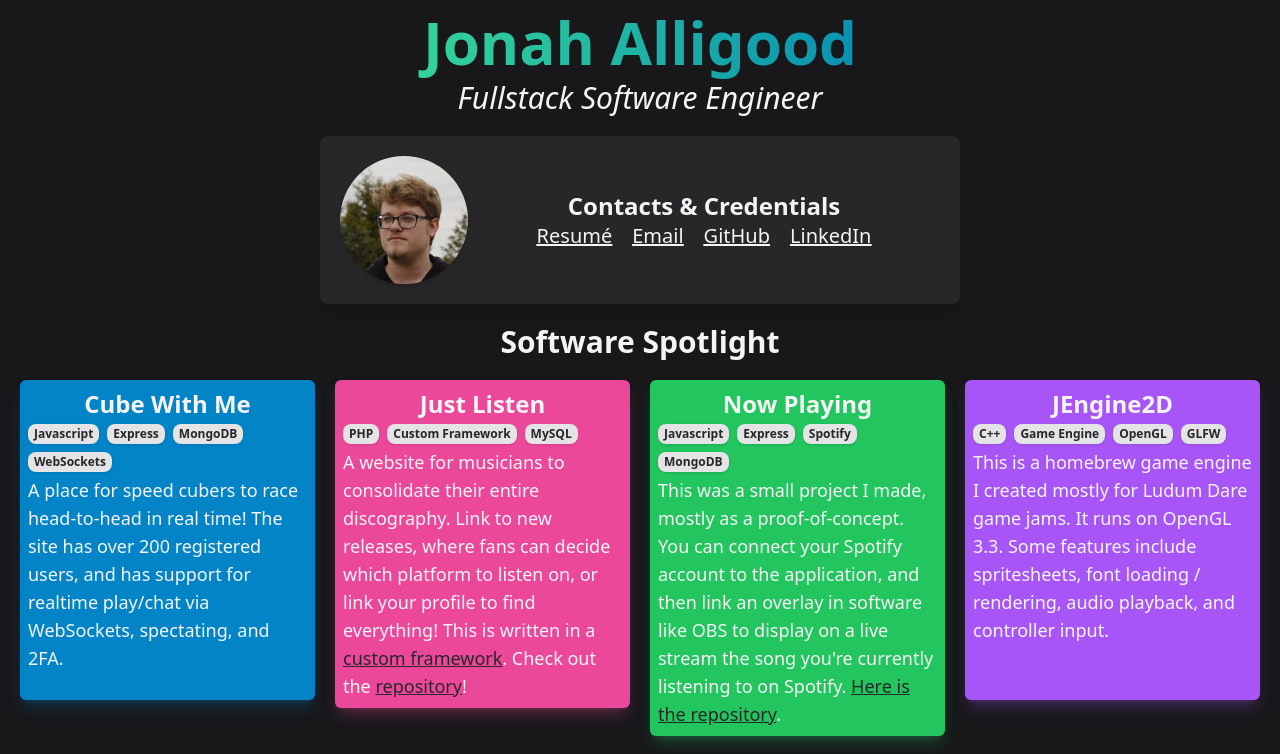
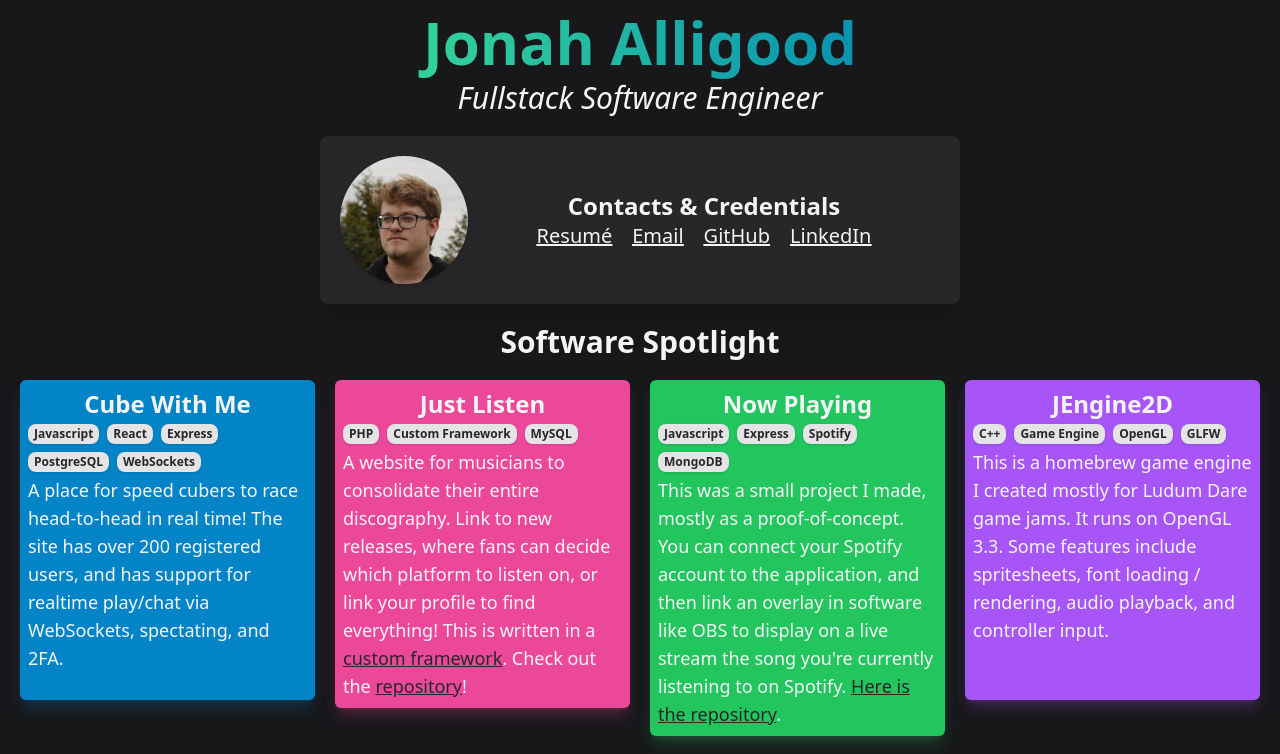
Before and after one commit to jonahisadev/portfolio, a React (Vite) app: page / in a window 1280 px wide. Shown: the top 754 px of the page. Built offline with nearby package versions, Linux system fonts and the light colour scheme.

Commit message:
Updated Cube With Me

```diff
--- a/src/software.js
+++ b/src/software.js
@@ -2,18 +2,18 @@ const software = [
   {
     title: 'Cube With Me',
     variant: 'blue',
-    tags: [ 'Javascript', 'Express', 'MongoDB', 'WebSockets' ],
+    tags: ['Javascript', 'React', 'Express', 'PostgreSQL', 'WebSockets'],
     desc: `
       A place for speed cubers to race head-to-head in real time!
       The site has over 200 registered users, and has support
       for realtime play/chat via WebSockets, spectating, and 2FA.
     `,
-    href: 'https://cubewithme.com'
+    href: 'https://github.com/jonahisadev/cubewithme'
   },
   {
     title: 'Just Listen',
     variant: 'pink',
-    tags: [ 'PHP', 'Custom Framework', 'MySQL' ],
+    tags: ['PHP', 'Custom Framework', 'MySQL'],
     desc: `
       A website for musicians to consolidate their entire discography. Link
       to new releases, where fans can decide which platform to listen on, or
@@ -26,7 +26,7 @@ const software = [
   {
     title: 'Now Playing',
     variant: 'green',
-    tags: [ 'Javascript', 'Express', 'Spotify', 'MongoDB' ],
+    tags: ['Javascript', 'Express', 'Spotify', 'MongoDB'],
     desc: `
       This was a small project I made, mostly as a proof-of-concept. You can
       connect your Spotify account to the application, and then link an
@@ -39,7 +39,7 @@ const software = [
   {
     title: 'JEngine2D',
     variant: 'purple',
-    tags: [ 'C++', 'Game Engine', 'OpenGL', 'GLFW' ],
+    tags: ['C++', 'Game Engine', 'OpenGL', 'GLFW'],
     desc: `
       This is a homebrew game engine I created mostly for Ludum Dare
       game jams. It runs on OpenGL 3.3. Some features include spritesheets,
@@ -50,7 +50,7 @@ const software = [
   {
     title: 'TreeMe',
     variant: 'orange',
-    tags: [ 'Java', 'Minecraft', 'Algorithms', 'OSS' ],
+    tags: ['Java', 'Minecraft', 'Algorithms', 'OSS'],
     desc: `
       This Minecraft plugin allows users to break trees with one axe cut.
       There were no comparable plugins at the time. I implemented a DFS
@@ -85,6 +85,6 @@ const software = [
     `,
     href: 'https://github.com/jonahisadev/portfolio'
   }
-]
+];
 
 export default software;
```
